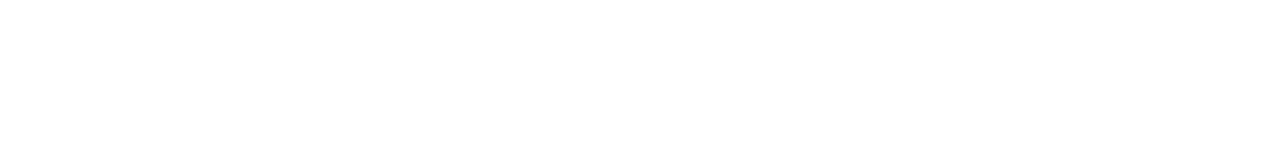
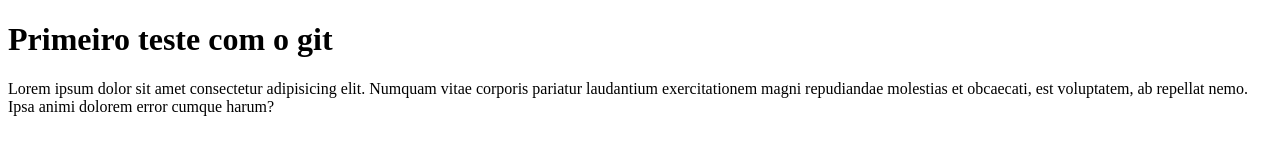
Before and after one commit to Titanio112/teste-vscode, a plain HTML site: page index.html in a window 1280 px wide. Drawn offline with Linux system fonts and the light colour scheme.

Commit message:
lorem add

```diff
--- a/index.html
+++ b/index.html
@@ -7,6 +7,7 @@
     <title>teste do git</title>
 </head>
 <body>
-
+    <h1>Primeiro teste com o git</h1>
+    <p>Lorem ipsum dolor sit amet consectetur adipisicing elit. Numquam vitae corporis pariatur laudantium exercitationem magni repudiandae molestias et obcaecati, est voluptatem, ab repellat nemo. Ipsa animi dolorem error cumque harum?</p>
 </body>
 </html>
```
